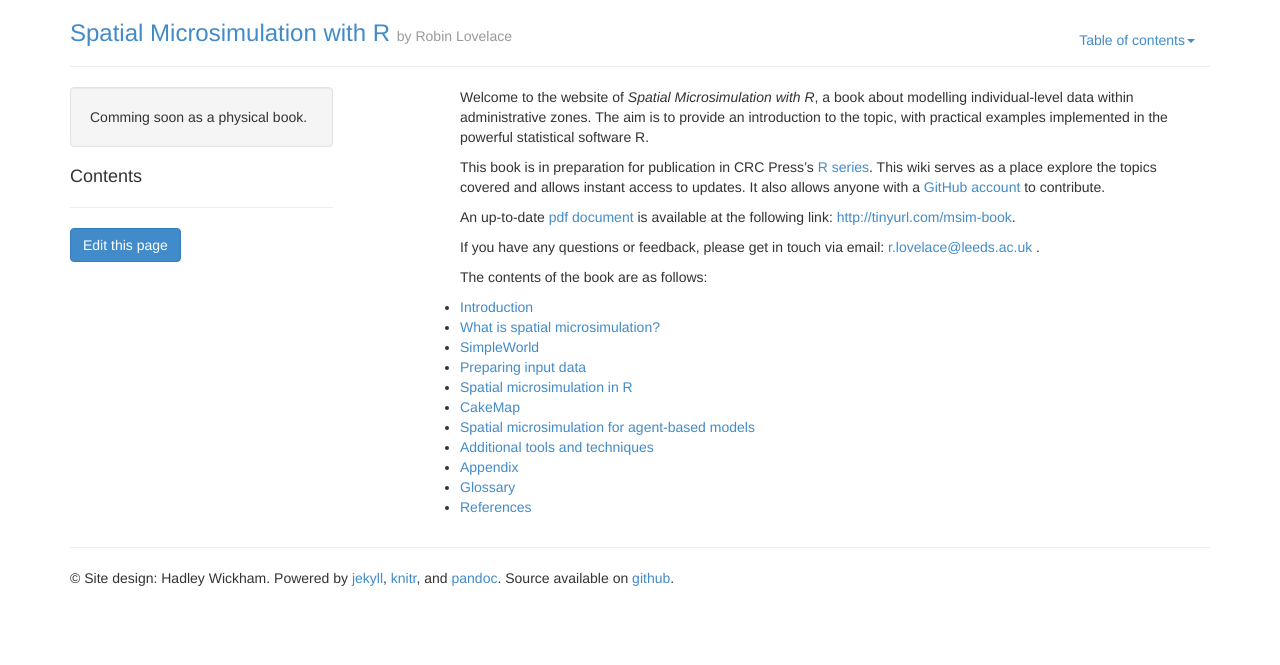
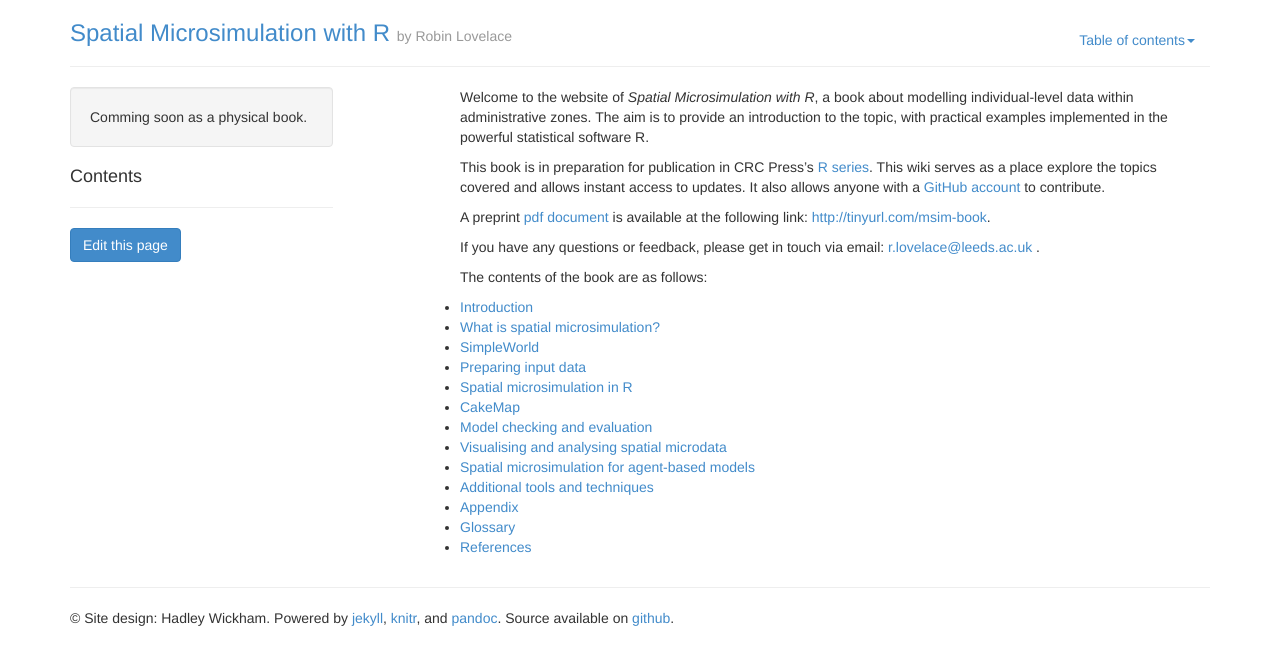
Before and after one commit to Robinlovelace/spatial-microsim-book, a Jekyll site: the page index.html, which Jekyll copies as it is, in a window 1280 px wide. Shown: the top 665 px of the page. Built offline with Jekyll 4.4.1, drawn with Linux system fonts in a browser that asks for light colours; Markdown is read by kramdown in place of the engine named in the settings.

Commit message:
updated index

```diff
--- a/index.html
+++ b/index.html
@@ -51,7 +51,7 @@ Comming soon as a physical book</a>.
 <div id="content" class="col-sm-8 pull-right">
 <p>Welcome to the website of <em>Spatial Microsimulation with R</em>, a book about modelling individual-level data within administrative zones. The aim is to provide an introduction to the topic, with practical examples implemented in the powerful statistical software R.</p>
 <p>This book is in preparation for publication in CRC Press’s <a href="http://www.crcpress.com/browse/series/crctherser">R series</a>. This wiki serves as a place explore the topics covered and allows instant access to updates. It also allows anyone with a <a href="https://github.com/join">GitHub account</a> to contribute.</p>
-<p>An up-to-date <a href="https://www.dropbox.com/s/gaf9dnm26uoxy4i/book.pdf?dl=0">pdf document</a> is available at the following link: <a href="http://tinyurl.com/msim-book">http://tinyurl.com/msim-book</a>.</p>
+<p>A preprint <a href="https://www.dropbox.com/s/gaf9dnm26uoxy4i/book.pdf?dl=0">pdf document</a> is available at the following link: <a href="http://tinyurl.com/msim-book">http://tinyurl.com/msim-book</a>.</p>
 <p>If you have any questions or feedback, please get in touch via email: <a href="mailto:r.lovelace@leeds.ac.uk">r.lovelace@leeds.ac.uk</a> .</p>
 <p>The contents of the book are as follows:</p>
 <ul class="toc">
@@ -72,6 +72,12 @@ Comming soon as a physical book</a>.
 </li>
 <li>
 <a href="CakeMap.html">CakeMap</a>
+</li>
+<li>
+<a href="validation.html">Model checking and evaluation</a>
+</li>
+<li>
+<a href="visualising.html">Visualising and analysing spatial microdata</a>
 </li>
 <li>
 <a href="smsim-for-abm.html">Spatial microsimulation for agent-based models</a>
```
